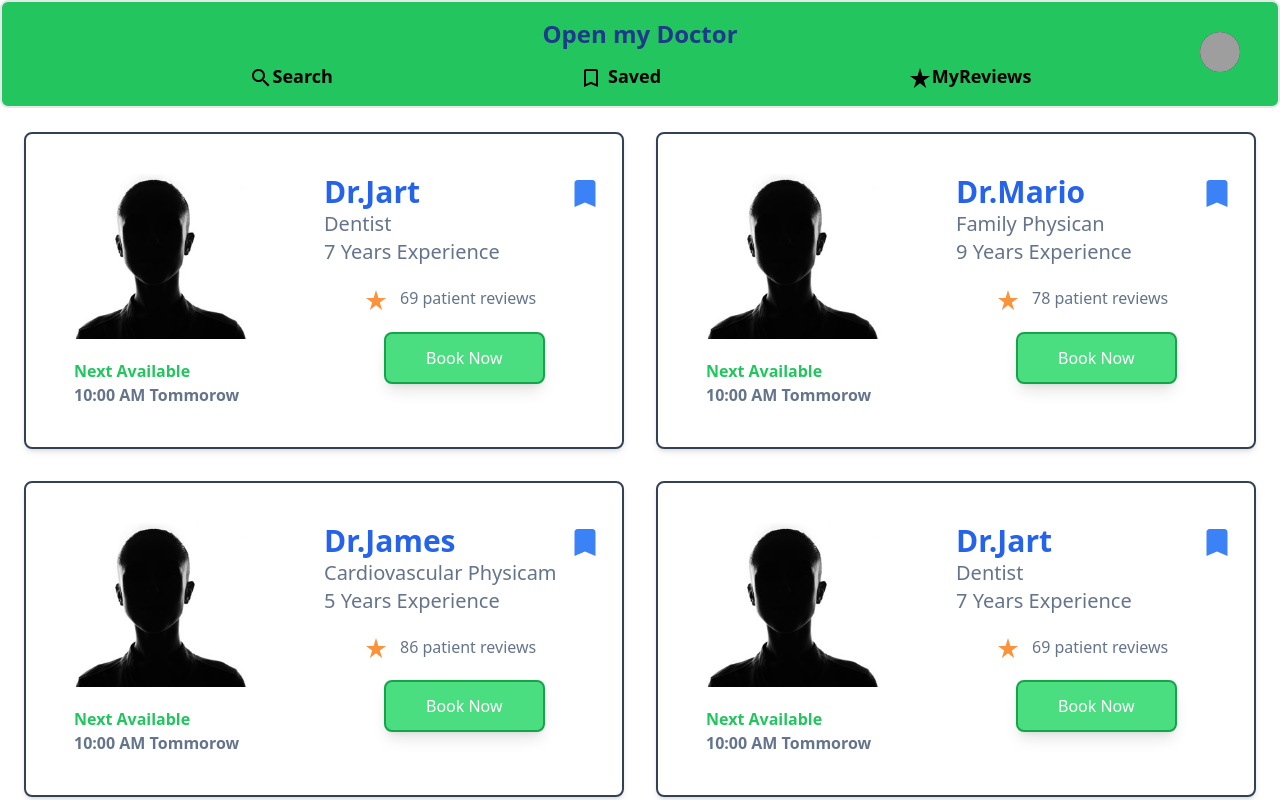
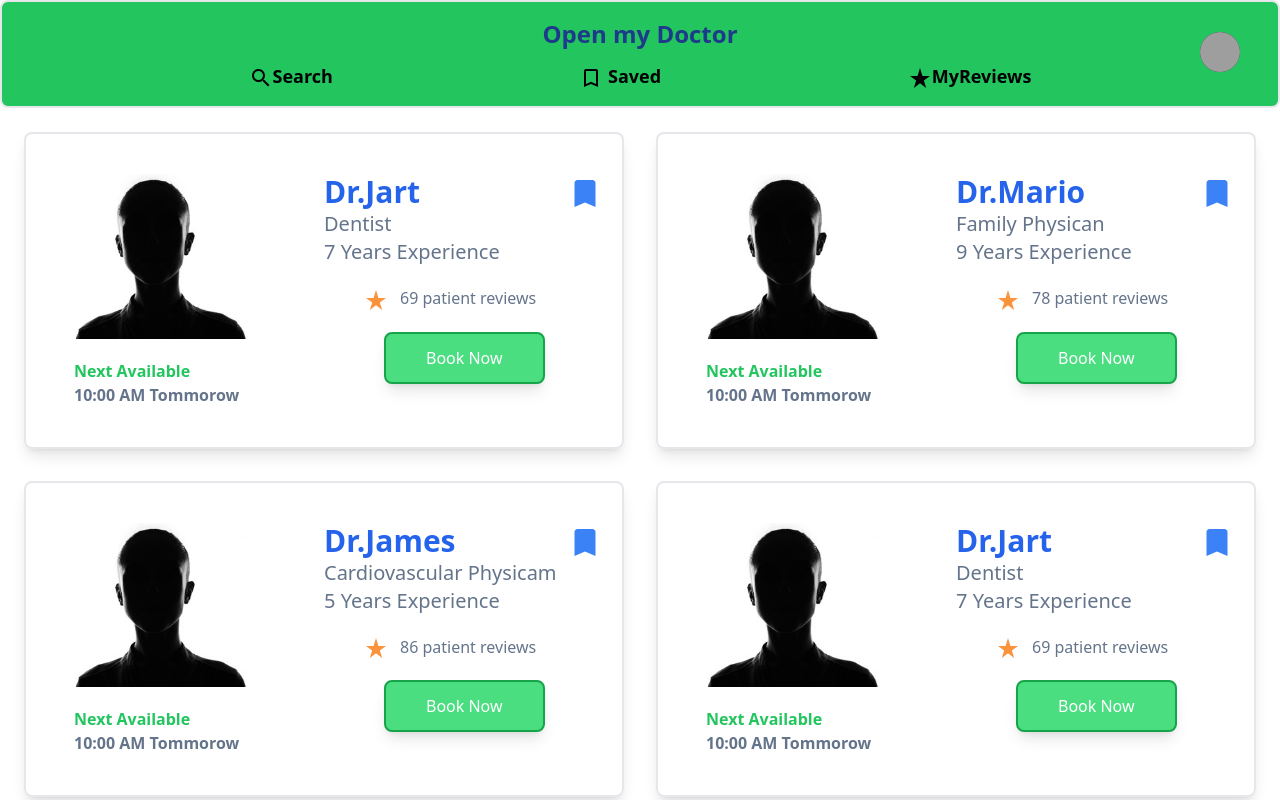
Before and after one commit to fullstack-guy/OMD, a Next.js app: page /SavedPage/Saved in a window 1280 px wide. Shown: the top 800 px of the page. Built offline with nearby package versions, Linux system fonts and the light colour scheme; grey boxes are pictures that could not be loaded.

Commit message:
try to merge to main branch

```diff
--- a/components/SavedPage/SavedPageCard.js
+++ b/components/SavedPage/SavedPageCard.js
@@ -6,7 +6,7 @@ export default function SavedPageCard(props){
     const [isClicked, setIsClicked] =useState(true);
     return(
         <>
-        <div className="border-2 rounded-lg shadow-md overflow-hidden border-slate-700 py-10">
+        <div className="border-2 rounded-lg shadow-lg overflow-hidden py-10">
             <div className="flex justify-between">
                 <div className="flex flex-col w-1/2">
                         <div className="pl-8">
--- a/next.config.js
+++ b/next.config.js
@@ -1,11 +1,7 @@
 /** @type {import('next').NextConfig} */
 const nextConfig = {
   reactStrictMode: true,
-  exportPathMap: function () {
-    return {
-      '/': { page: '/index' },
-    };
-  },
+
   trailingSlash: true,
 };
 
```
